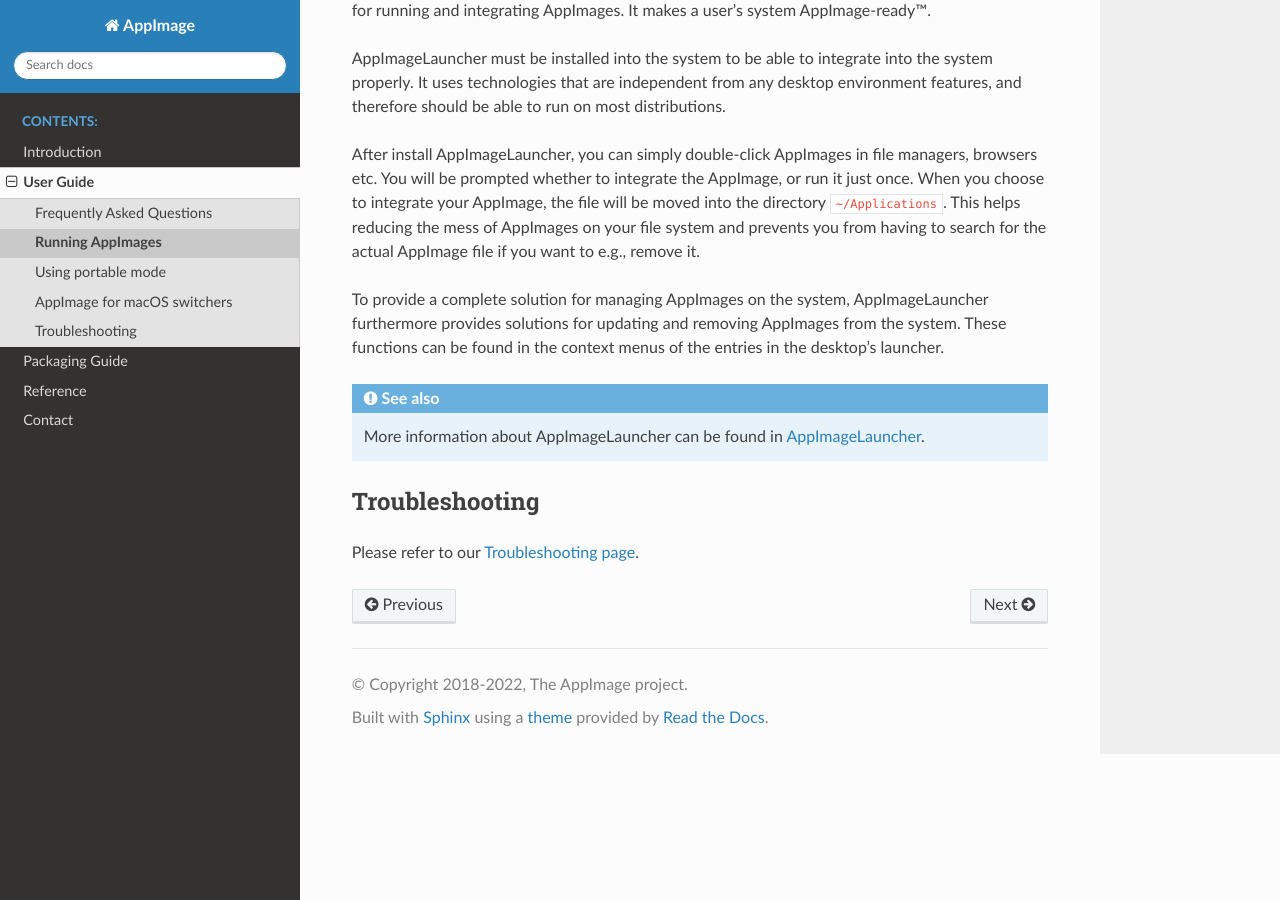
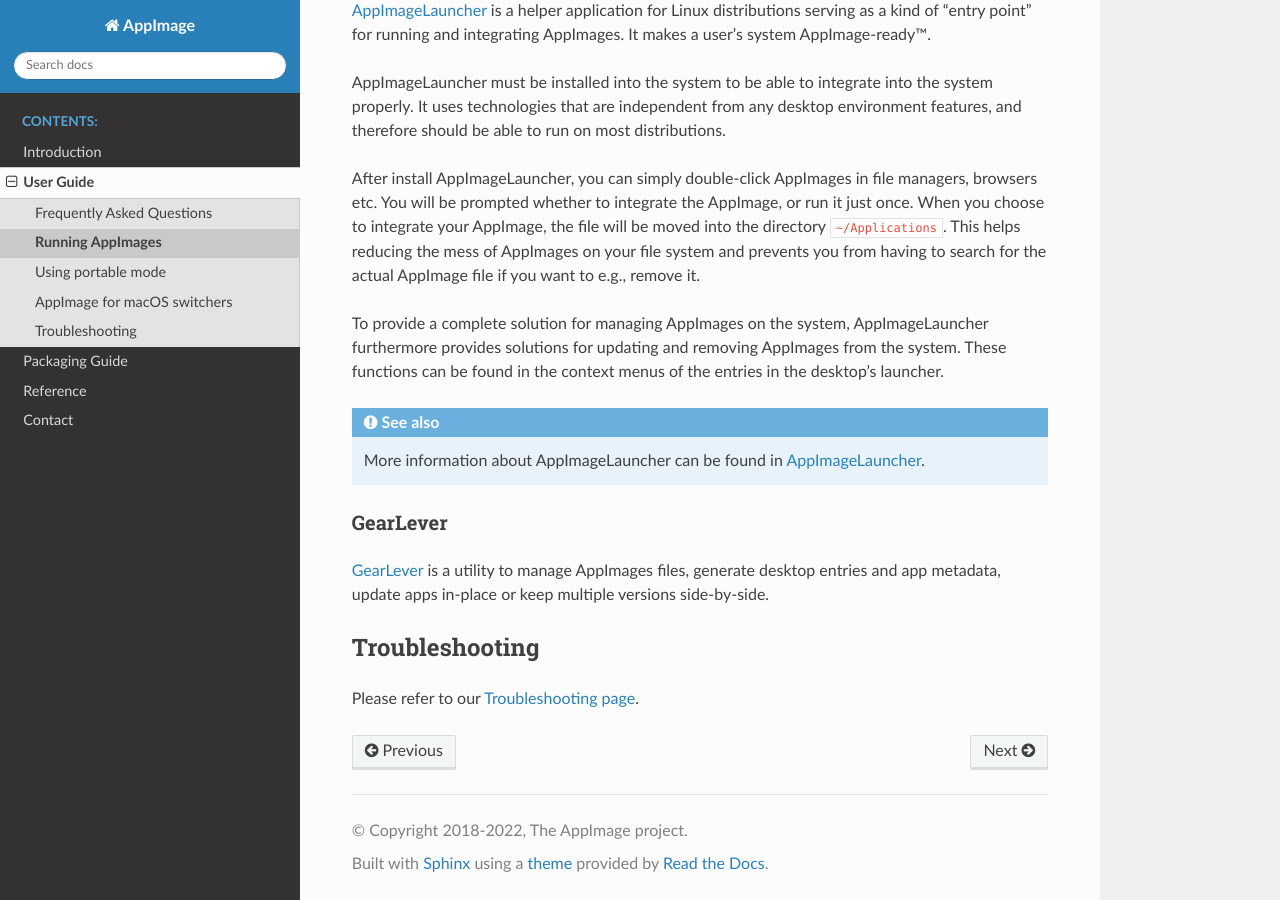
Before and after one commit to AppImage/docs.appimage.org, a Sphinx documentation site: the page built from source/user-guide/run-appimages.rst, in a window 1280 px wide and 900 px high, scrolled down 3591 px. Built offline with Sphinx 7.4.7 and the Read the Docs theme 2.0.0, drawn with Linux system fonts in a browser that asks for light colours.

Commit message:
Add GearLever
I can expand the description further if needed

```diff
--- a/source/user-guide/run-appimages.rst
+++ b/source/user-guide/run-appimages.rst
@@ -124,6 +124,11 @@
 .. seealso::
    More information about AppImageLauncher can be found in :ref:`ref-appimagelauncher`.
 
+GearLever
+****************
+GearLever_ is a utility to manage AppImages files, generate desktop entries and app metadata, update apps in-place or keep multiple versions side-by-side.
+
+.. _GearLever: https://flathub.org/it/apps/it.mijorus.gearlever
 
 Troubleshooting
 ---------------
```
